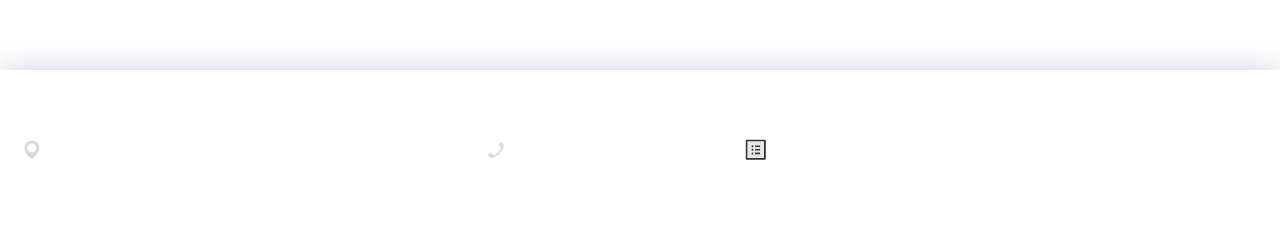
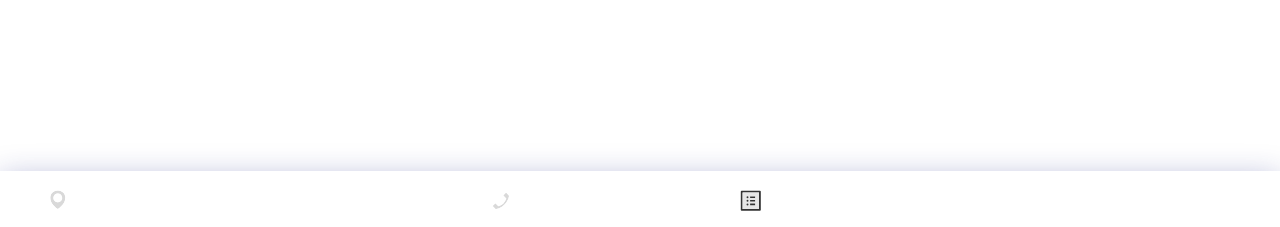
Before and after one commit to JuanISolis/Hostpot, a React (Vite) app: page / in a window 1280 px wide. Shown: the part 570-797 px from the top of the page. Built offline with nearby package versions, Linux system fonts and the light colour scheme; a web font is replaced by a local one.

Commit message:
arreglando el footer

```diff
--- a/src/App.css
+++ b/src/App.css
@@ -6,6 +6,7 @@
   margin: 0;
   padding: 0;
 }
+
 
 body {
   margin: 0;
@@ -23,8 +24,7 @@ body {
 .containerApp{
   display: grid;
   grid-template-rows: auto 1fr auto;
-  min-height: 100vh;
-
+  /* min-height: 100vh; */
 }
 
 a {
--- a/src/componentes/3d/robot.module.css
+++ b/src/componentes/3d/robot.module.css
@@ -17,6 +17,5 @@
     .Robot {
         display: block;
         opacity: 1;
-
     }
 }
--- a/src/componentes/Login/LoginScreen.jsx
+++ b/src/componentes/Login/LoginScreen.jsx
@@ -18,7 +18,7 @@ export const LoginScreen = () => {
 
         setTimeout(() => {
             setCanClose(true);
-        }, 60000); // 1 minuto
+        }, 60000);
     };
 
     const [stateformPin, setStateformPin] = useState(true);
--- a/src/componentes/footer.module.css
+++ b/src/componentes/footer.module.css
@@ -3,46 +3,20 @@
     box-shadow: 0 8px 32px 0 rgba(31, 38, 135, 0.37);
     backdrop-filter: blur(4px);
     -webkit-backdrop-filter: blur(10px);
-    height: 20vh;
     color: white;
-    gap: 10px;
-    width: 100%;
-    position: absolute;
-    bottom: 0;
-    left: 0;
     font-family: "Playfair Display", serif;
     display: flex;
     flex-direction: column;
-
-
+    padding: 1rem;
+    position:absolute;
+    bottom: 0;
+    width: 100%;
     p {
         color: white;
         font-size: 16px;
     }
 }
 
-.row {
-    background-color: white;
-    height: 60px;
-    width: 0.5px;
-    transform: rotate(-45deg);
-    margin-left: 2rem;
-}
-
-@media (min-width: 800px) {
-    .footerContainer {
-
-        justify-content: space-around;
-        align-items: center;
-        flex-direction: row;
-
-
-        p {
-            color: white;
-            font-size: 20px;
-        }
-    }
-}
 
 .footerContener__adress {
     display: flex;
@@ -53,7 +27,6 @@
 
 .footerContener__place {
     display: flex;
-
 }
 
 .footerContener__cel {
@@ -69,3 +42,14 @@
     justify-content: center;
     gap: 10px;
 }
+@media (min-width: 800px) {
+    .footerContainer {
+        justify-content: space-around;
+        align-items: center;
+        flex-direction: row;
+        p {
+            color: white;
+            font-size: 20px;
+        }
+    }
+}
--- a/src/componentes/hamburgerLogo/HamburgerLogo.jsx
+++ b/src/componentes/hamburgerLogo/HamburgerLogo.jsx
@@ -6,7 +6,7 @@ import style from "./hamburger.module.css";
 export const HamburgerLogo = ({ isOpen, toggleMenu }) => {
     return (
         <div className={style.HamburgerLogo} onClick={toggleMenu}>
-            {isOpen ? <IoClose /> : <RxHamburgerMenu />}
+            {isOpen ? <IoClose size={50} /> : <RxHamburgerMenu size={50} />}
         </div>
     );
 };
--- a/src/componentes/hamburgerLogo/hamburger.module.css
+++ b/src/componentes/hamburgerLogo/hamburger.module.css
@@ -1,5 +1,5 @@
 .HamburgerLogo{
-
+    margin-top: 10px;
 }
 
 @media screen and (min-width: 800px) {
--- a/src/componentes/logo/MiniLogo.module.css
+++ b/src/componentes/logo/MiniLogo.module.css
@@ -1,6 +1,6 @@
 .img {
-    width: 30px;
-    height: 30px;
+    width: 50px;
+    height: 50px;
     border-radius: 50%;
     border: 2px solid #fff;
     box-shadow: 0 0 10px rgba(0, 0, 0, 0.5);
--- a/src/routes/HostpotApp.jsx
+++ b/src/routes/HostpotApp.jsx
@@ -1,15 +1,12 @@
 
-import { Footer } from "../componentes/Footer"
 import { Header } from "../componentes/Header"
-import style from "./hostpot.module.css"
 import { Main } from "../componentes/Main"
 
 export const HostpotApp = () => {
   return (
-    <div className={style.hostpotApp}>
+    <>
       <Header />
       <Main />
-      {/* <Footer /> */}
-    </div>
+    </>
   )
 }
--- a/src/routes/hostpot.module.css
+++ /dev/null
@@ -1,3 +0,0 @@
-.hostpotApp{
-
-}
--- a/src/screens/HomeScreen.jsx
+++ b/src/screens/HomeScreen.jsx
@@ -6,9 +6,9 @@ import { Footer } from '../componentes/Footer'
 
 export const HomeScreen = () => {
     return (
-        <div>
+        <>
             <Robot />
             <Footer />
-        </div>
+        </>
     )
 }
```
